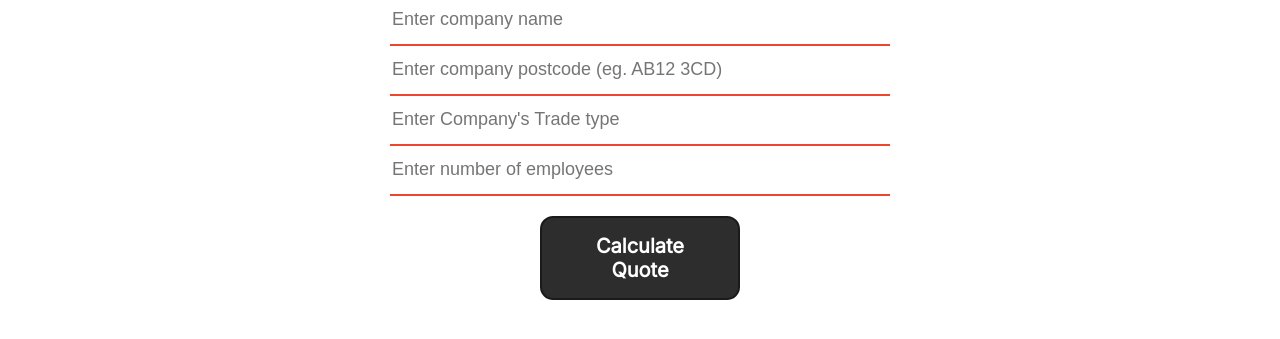
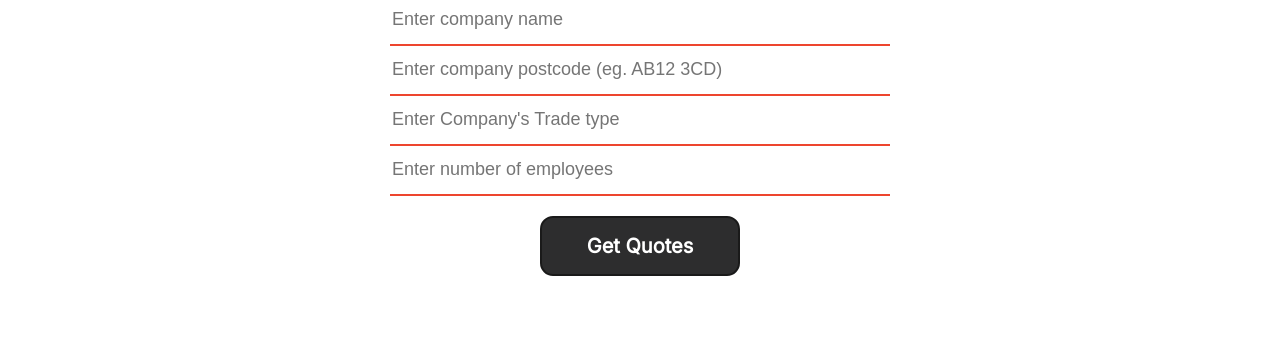
Before and after one commit to thomascarrollgroup/H-SQuoteCalculator, a website: page index.html in a window 1280 px wide. Shown: the part 243-582 px from the top of the page. Drawn offline with Linux system fonts and the light colour scheme.

Commit message:
Update index.html

```diff
--- a/index.html
+++ b/index.html
@@ -19,7 +19,7 @@
     <input type="text" id="companyPostcode" placeholder="Enter company postcode (eg. AB12 3CD)">
     <input type="text" id="companyType" list="companyTypeOptions" placeholder="Enter Company's Trade type">
     <input type="number" id="numEmployees" placeholder="Enter number of employees">
-    <button id="CalculateQuote" onclick="validatePostcodeAndCalculateQuote()" class="button-27" role="button">Calculate Quote</button>
+    <button id="CalculateQuote" onclick="validatePostcodeAndCalculateQuote()" class="button-27" role="button">Get Quotes</button>
 
 
     <div id="QuoteResults">
```
